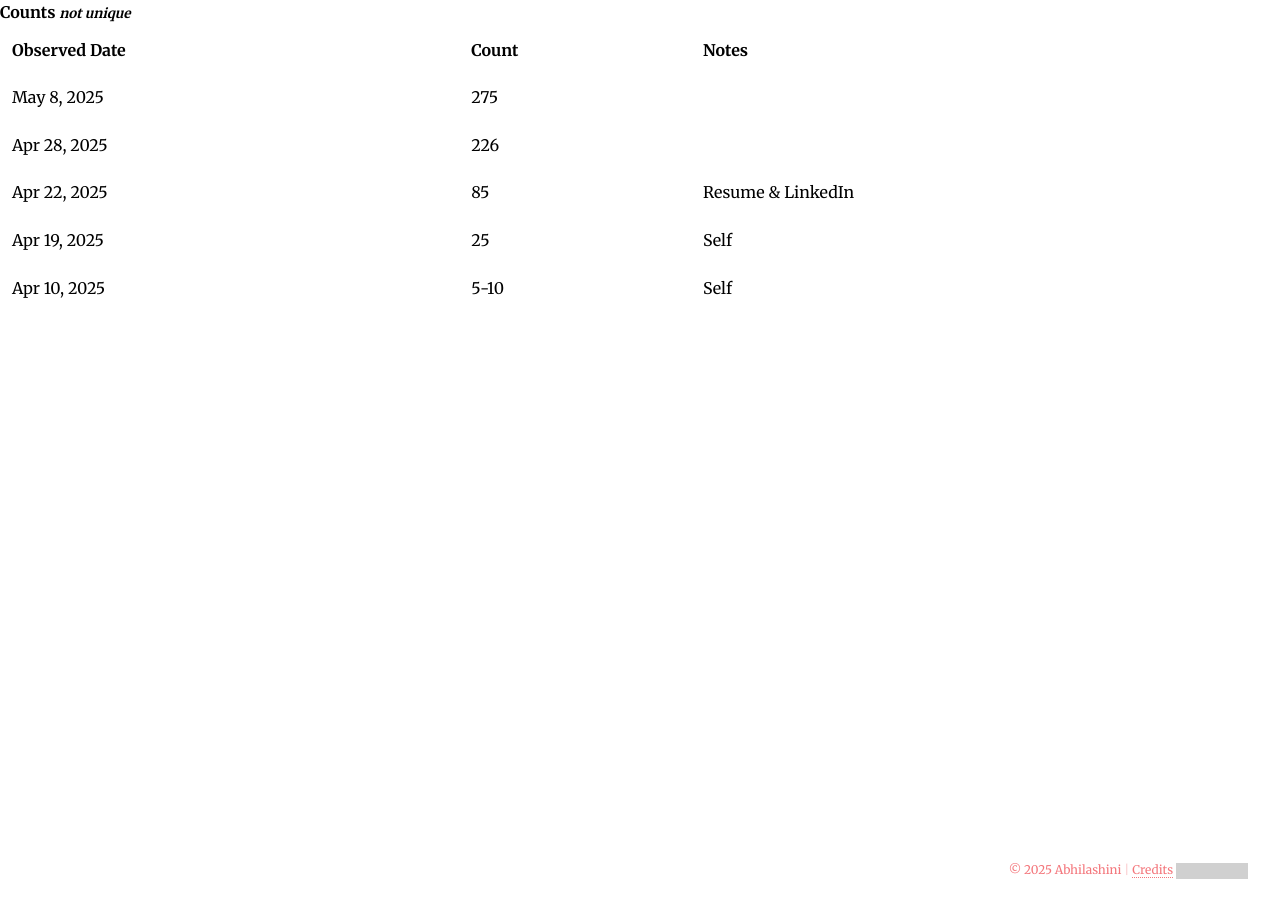
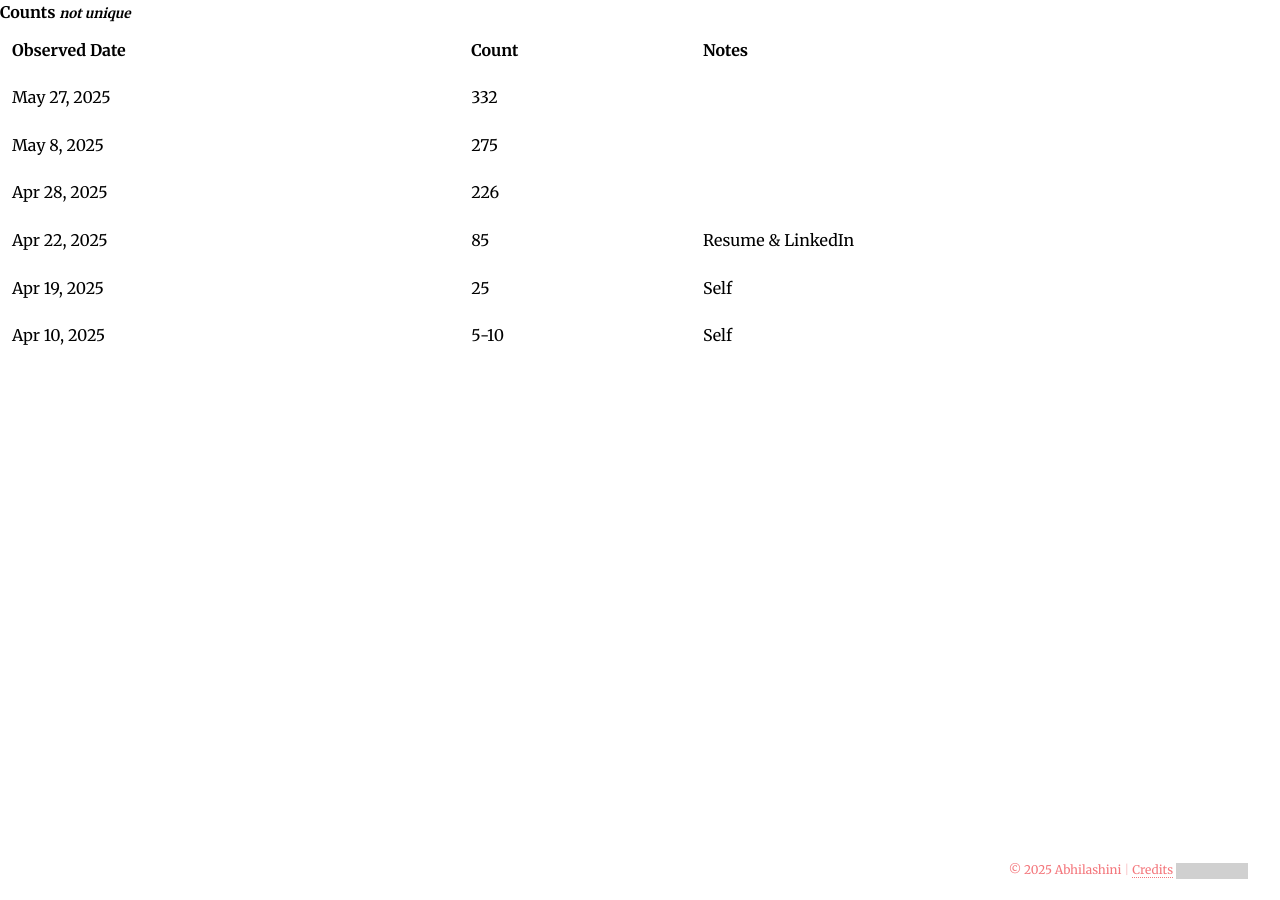
Before and after one commit to abhilashini/abhilashini.github.io, a Jekyll site: the page built from assets/visit_counts.md, in a window 1280 px wide. Built offline with Jekyll 4.4.1, drawn with Linux system fonts in a browser that asks for light colours; our own code applies the rules of GitHub Pages for plain Markdown files; grey boxes are pictures that could not be loaded.

Commit message:
Update visits

```diff
--- a/assets/visit_counts.md
+++ b/assets/visit_counts.md
@@ -7,6 +7,7 @@ permalink: /visits/
 
 | Observed Date | Count | Notes |
 | :--- | :--- | :--- |
+| May 27, 2025 | 332 |  |
 | May 8, 2025 | 275 |  |
 | Apr 28, 2025 | 226 |  |
 | Apr 22, 2025 | 85 | Resume & LinkedIn |
```
